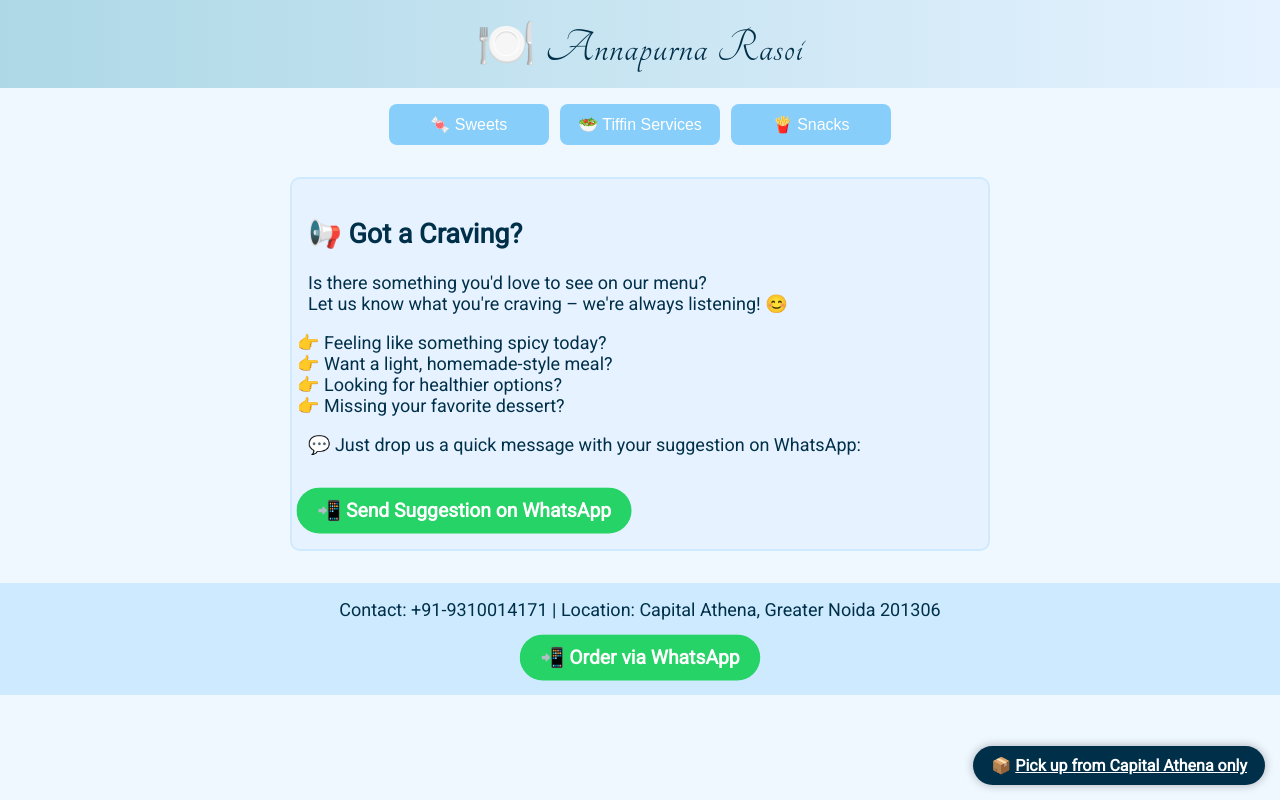
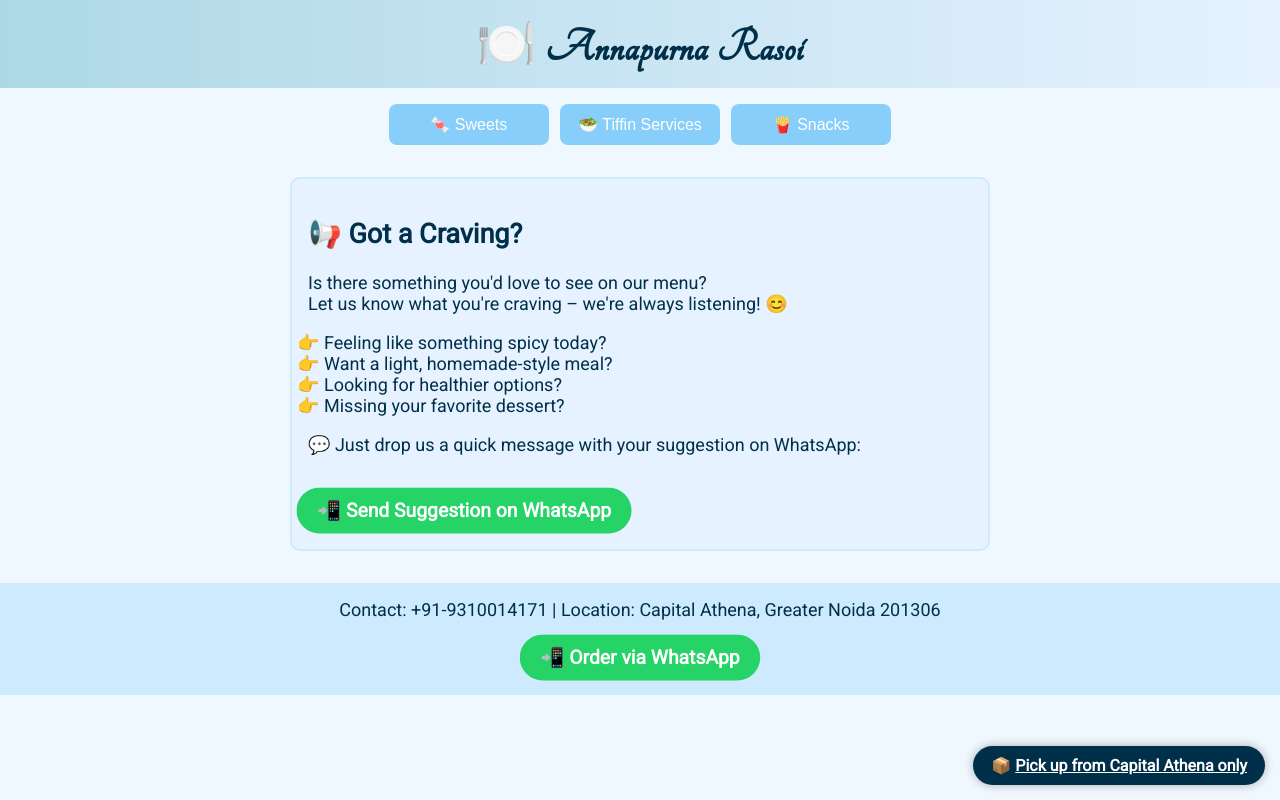
Before and after one commit to ritambharaa1/annapurna, a plain HTML site: page index.html in a window 1280 px wide. Drawn offline with Linux system fonts and the light colour scheme.

Commit message:
Update index.html

```diff
--- a/index.html
+++ b/index.html
@@ -3,7 +3,7 @@
 <head>
   <meta charset="UTF-8" />
   <meta name="viewport" content="width=device-width, initial-scale=1.0"/>
-  <title>Annapurna Rasoi – Swaad Ghar Jaisa!</title>
+  <title><strong>Annapurna Rasoi – Swaad Ghar Jaisa!</strong></title>
   <link href="https://fonts.googleapis.com/css2?family=Tangerine&family=Roboto&display=swap" rel="stylesheet">
   <style>
     * {
@@ -141,7 +141,7 @@
   </style>
 </head>
 <body>
-  <header>🍽️ Annapurna Rasoi</header>
+  <header><strong>🍽️ Annapurna Rasoi</strong></header>
 
   <nav>
     <button onclick="toggleSection('sweets')">🍬 Sweets</button>
```
